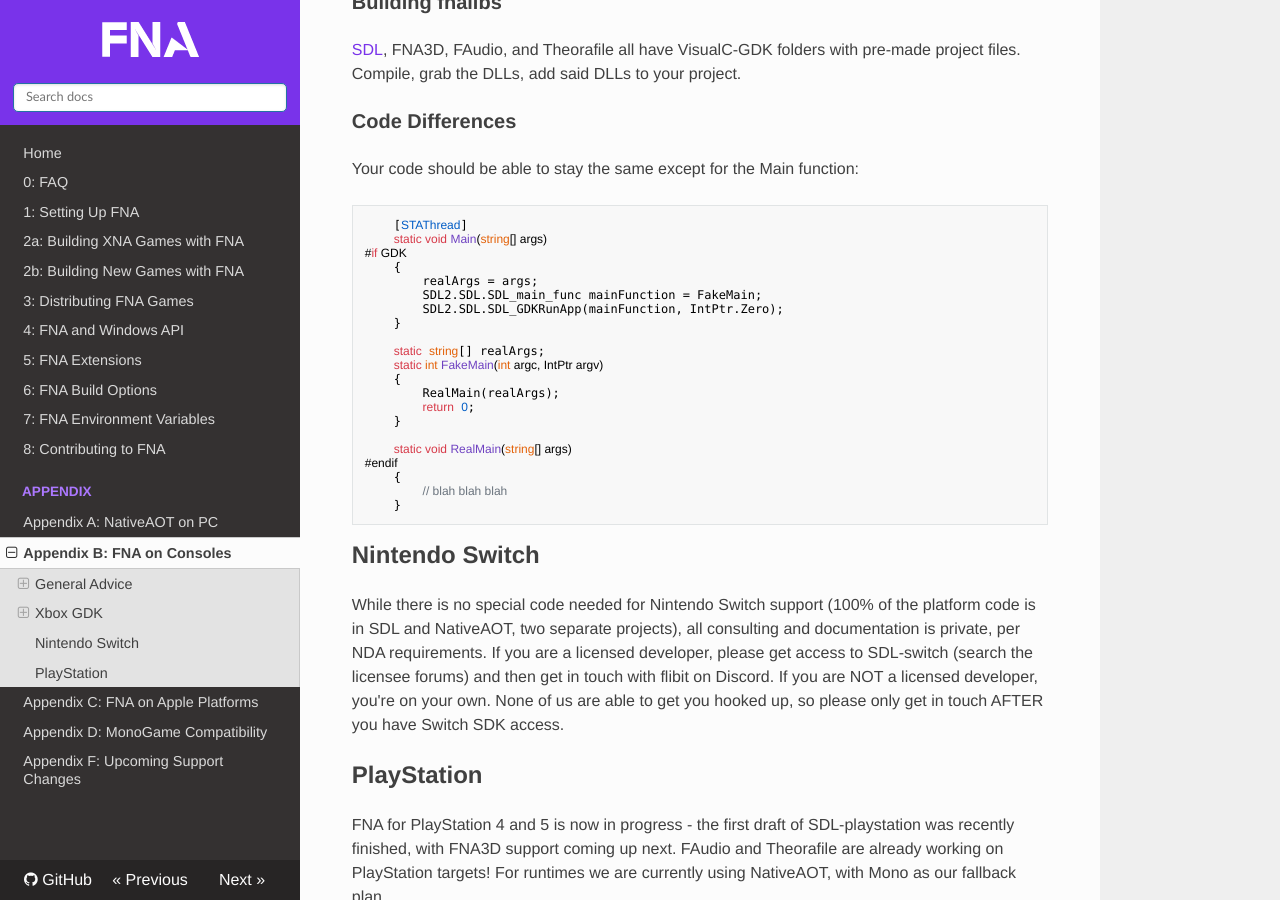
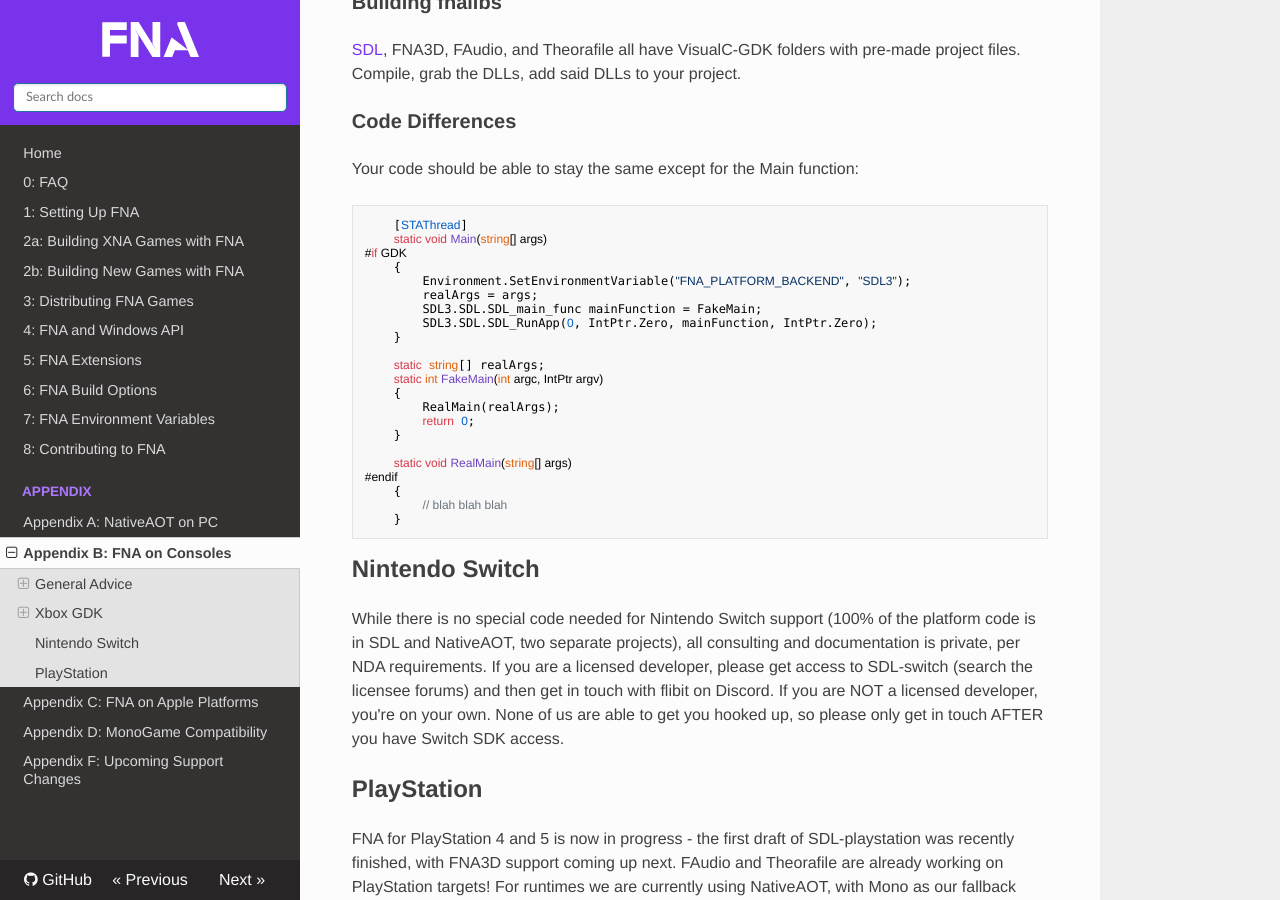
Before and after one commit to FNA-XNA/docs, an MkDocs documentation site: the page built from docs/appendix/Appendix-B:-FNA-on-Consoles.md, in a window 1280 px wide and 900 px high, scrolled down 2216 px. Built offline with MkDocs 1.6.1, drawn with Linux system fonts in a browser that asks for light colours; nearby versions of some CDN libraries.

Commit message:
Xbox now prefers the SDL3 backend

```diff
--- a/docs/appendix/Appendix-B:-FNA-on-Consoles.md
+++ b/docs/appendix/Appendix-B:-FNA-on-Consoles.md
@@ -96,9 +96,10 @@
     static void Main(string[] args)
 #if GDK
     {
+        Environment.SetEnvironmentVariable("FNA_PLATFORM_BACKEND", "SDL3");
         realArgs = args;
-        SDL2.SDL.SDL_main_func mainFunction = FakeMain;
-        SDL2.SDL.SDL_GDKRunApp(mainFunction, IntPtr.Zero);
+        SDL3.SDL.SDL_main_func mainFunction = FakeMain;
+        SDL3.SDL.SDL_RunApp(0, IntPtr.Zero, mainFunction, IntPtr.Zero);
     }
 
     static string[] realArgs;
```
